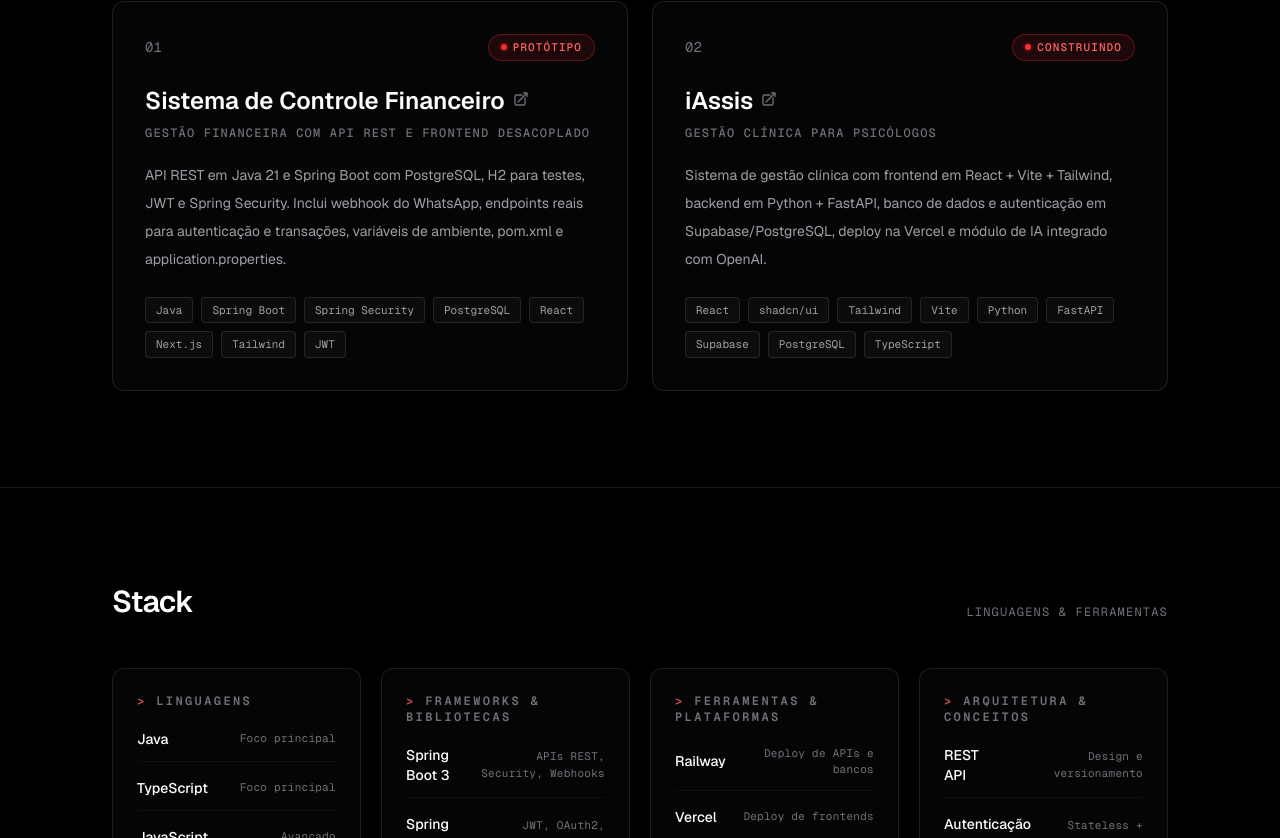
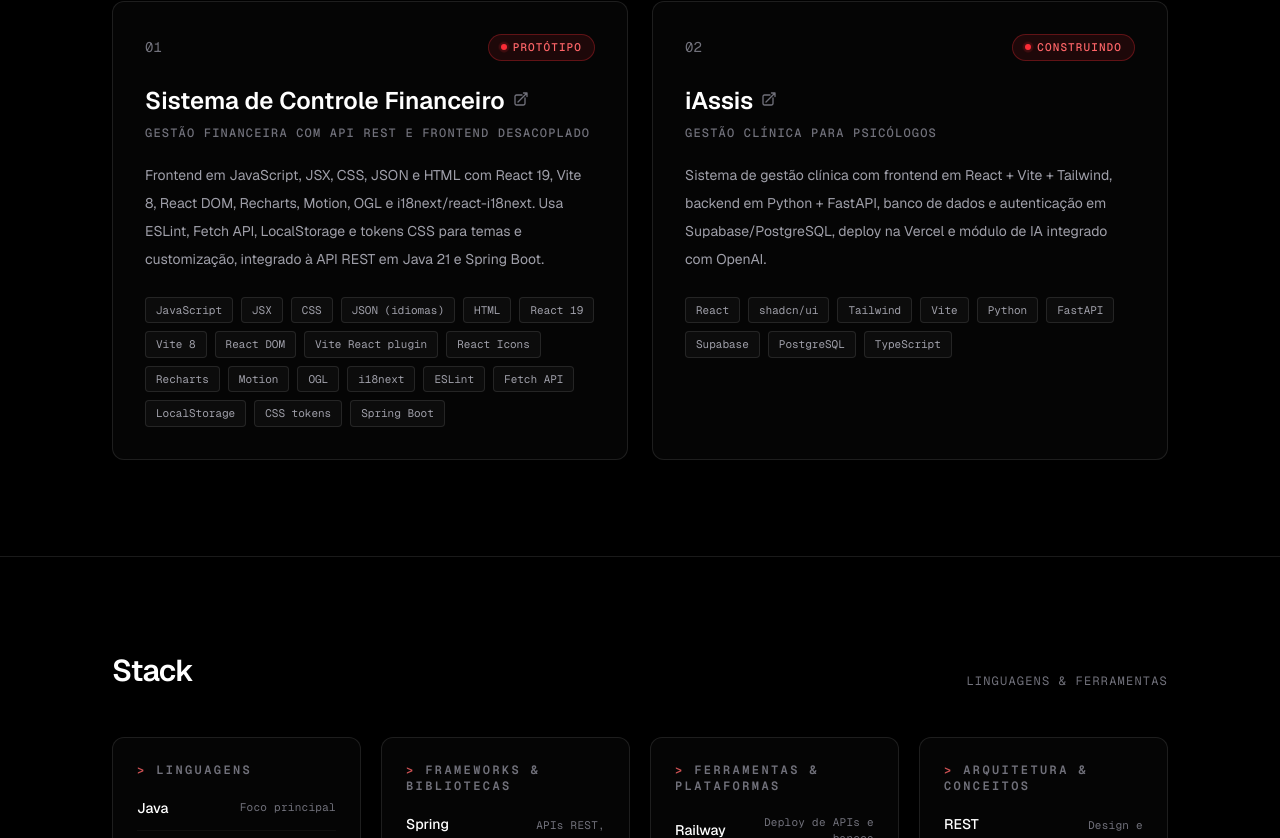
Before and after one commit to Guiicodr/GPortfolio, a Next.js app: page / in a window 1280 px wide. Shown: the part 922-1760 px from the top of the page. Built offline with nearby package versions, Linux system fonts and the light colour scheme.

Commit message:
docs: atualiza stack do frontend financeiro

```diff
--- a/src/data/projects.ts
+++ b/src/data/projects.ts
@@ -38,16 +38,27 @@ export const featuredProjects: FeaturedProject[] = [
     title: "Sistema de Controle Financeiro",
     subtitle: "GESTÃO FINANCEIRA COM API REST E FRONTEND DESACOPLADO",
     description:
-      "API REST em Java 21 e Spring Boot com PostgreSQL, H2 para testes, JWT e Spring Security. Inclui webhook do WhatsApp, endpoints reais para autenticação e transações, variáveis de ambiente, pom.xml e application.properties.",
+      "Frontend em JavaScript, JSX, CSS, JSON e HTML com React 19, Vite 8, React DOM, Recharts, Motion, OGL e i18next/react-i18next. Usa ESLint, Fetch API, LocalStorage e tokens CSS para temas e customização, integrado à API REST em Java 21 e Spring Boot.",
     tags: [
-      "Java",
+      "JavaScript",
+      "JSX",
+      "CSS",
+      "JSON (idiomas)",
+      "HTML",
+      "React 19",
+      "Vite 8",
+      "React DOM",
+      "Vite React plugin",
+      "React Icons",
+      "Recharts",
+      "Motion",
+      "OGL",
+      "i18next",
+      "ESLint",
+      "Fetch API",
+      "LocalStorage",
+      "CSS tokens",
       "Spring Boot",
-      "Spring Security",
-      "PostgreSQL",
-      "React",
-      "Next.js",
-      "Tailwind",
-      "JWT",
     ],
     link: "https://financial-control-dashboard-smoky.vercel.app",
   },
@@ -68,7 +79,7 @@ export const allProjects: TableProject[] = [
     number: "01",
     title: "Sistema de Controle Financeiro",
     description:
-      "API REST em Java 21 e Spring Boot com PostgreSQL, H2 para testes, JWT, Spring Security, webhook do WhatsApp, endpoints de autenticação e transações e configuração por variáveis de ambiente",
+      "Frontend desacoplado em JavaScript, JSX, CSS, JSON e HTML com React 19, Vite 8, React DOM, React Icons, Recharts, Motion, OGL e i18next/react-i18next; inclui ESLint, Fetch API, LocalStorage e tokens CSS para temas e customização, integrado à API REST em Java 21 e Spring Boot",
     year: 2026,
     stage: "PROTÓTIPO",
     link: "https://financial-control-dashboard-smoky.vercel.app",
```
